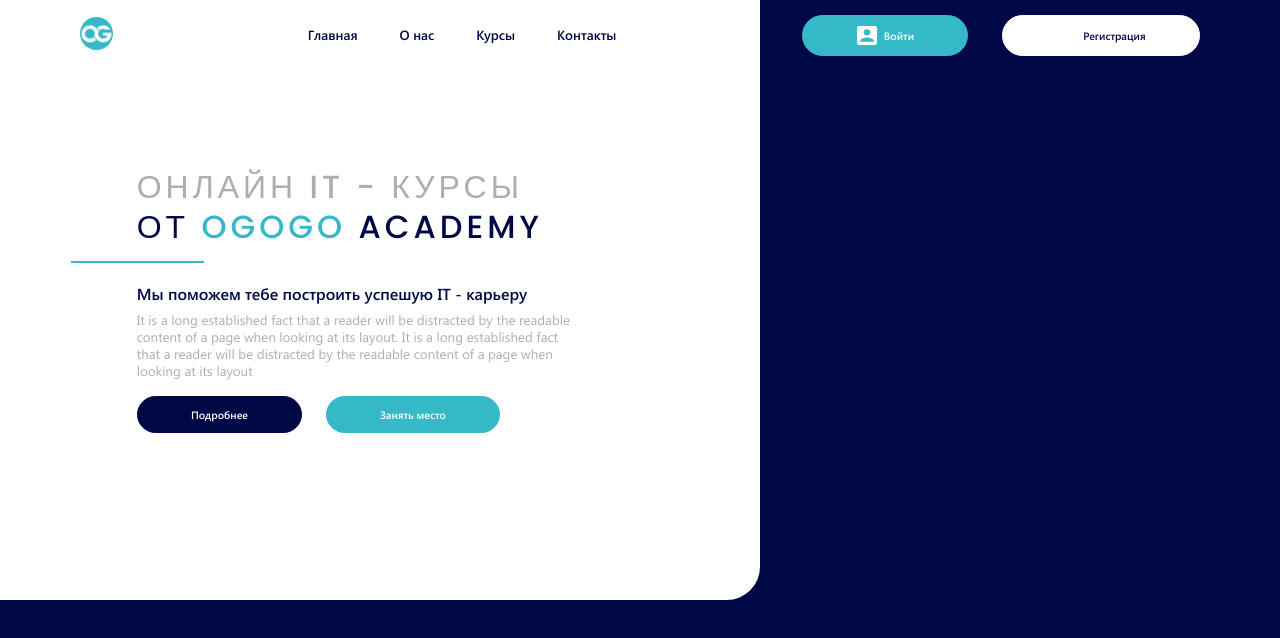
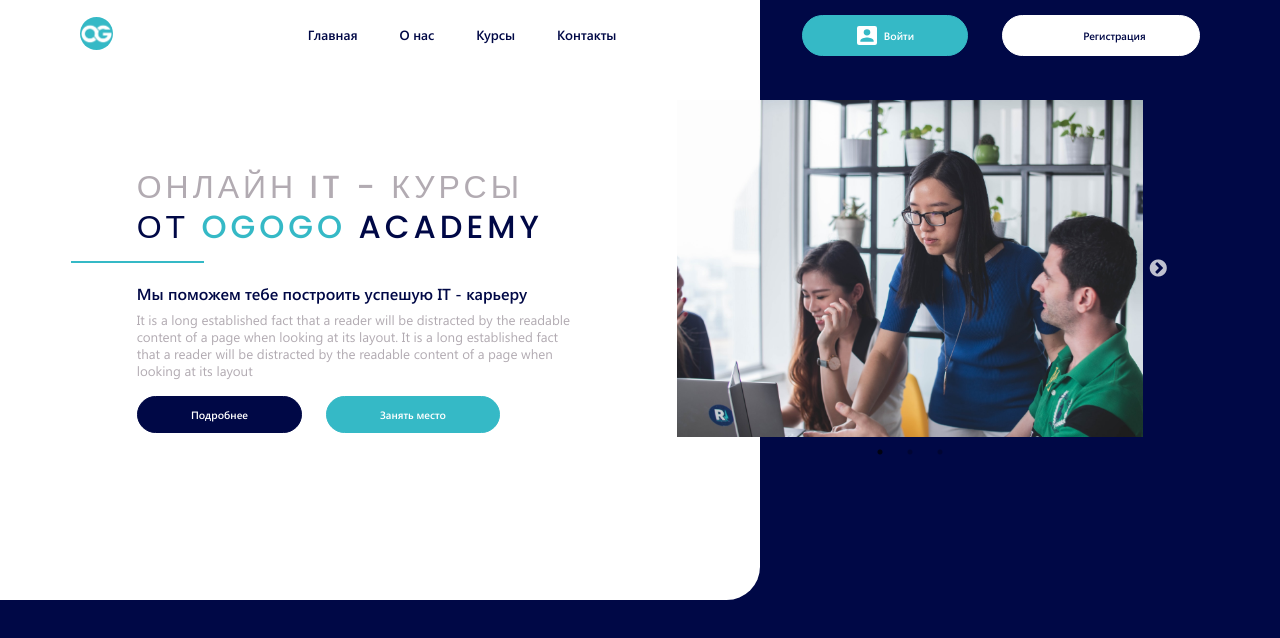
Before and after one commit to Yuzeyzer/ReactJS__Academy--Ogogo, a React (Create React App) app: page / in a window 1280 px wide. Shown: the top 638 px of the page. Built offline with nearby package versions, Linux system fonts and the light colour scheme.

Commit message:
add react-slick slider, some code optimization

```diff
--- a/package.json
+++ b/package.json
@@ -10,7 +10,8 @@
     "react": "^16.13.1",
     "react-dom": "^16.13.1",
     "react-router-dom": "^5.2.0",
-    "react-scripts": "3.4.1"
+    "react-scripts": "3.4.1",
+    "react-slick": "^0.27.10"
   },
   "scripts": {
     "start": "react-scripts start",
--- a/public/index.html
+++ b/public/index.html
@@ -5,9 +5,17 @@
     <!-- <link rel="icon" href="%PUBLIC_URL%/favicon.ico" /> -->
     <meta name="viewport" content="width=device-width, initial-scale=1" />
     <meta name="theme-color" content="#000000" />
-    <meta
-      name="description"
-      content="Web site created using create-react-app"
+    <meta name="description" content="Web site created using create-react-app" />
+    <link
+      rel="stylesheet"
+      type="text/css"
+      charset="UTF-8"
+      href="https://cdnjs.cloudflare.com/ajax/libs/slick-carousel/1.6.0/slick.min.css"
+    />
+    <link
+      rel="stylesheet"
+      type="text/css"
+      href="https://cdnjs.cloudflare.com/ajax/libs/slick-carousel/1.6.0/slick-theme.min.css"
     />
     <!-- <link rel="apple-touch-icon" href="%PUBLIC_URL%/logo192.png" /> -->
     <!--
--- a/src/landing/scss/components/grid/_grid.scss
+++ b/src/landing/scss/components/grid/_grid.scss
@@ -5,3 +5,7 @@
 .flex {
 	display: flex;
 }
+.flex-space-between {
+	display: flex;
+	justify-content: space-between;
+}
--- /dev/null
+++ b/src/landing/scss/sections/hero/_hero-slider.scss
@@ -0,0 +1,16 @@
+.slider {
+	&__item {
+		max-width: 100%;
+		max-height: vw(500);
+		border: none !important;
+		outline: none !important;
+		img {
+			max-width: 100%;
+		}
+	}
+	.slick-slide,
+	.slick-slide.slick-active {
+		border: none !important;
+		outline: none !important;
+	}
+}
--- a/src/landing/scss/sections/hero/_hero.scss
+++ b/src/landing/scss/sections/hero/_hero.scss
@@ -1,9 +1,10 @@
+@import './hero-slider';
 .hero {
 	position: relative;
 	z-index: 1;
 	padding: vw(250) vw(85) 0;
 	&::before {
-		content: '';
+		content: "";
 		position: absolute;
 		left: 0;
 		top: 0;
@@ -25,7 +26,7 @@
 		font-size: vw(48);
 		color: $darkBlue;
 		&::before {
-			content: '';
+			content: "";
 			position: absolute;
 			left: -15%;
 			bottom: -20%;
@@ -51,4 +52,16 @@
 	&__btn {
 		margin-left: vw(35);
 	}
+
+	&__slider {
+		margin-top: vw(-100);
+		max-width: vw(700);
+	}
+	.slider__item {
+		max-width: 100%;
+		max-height: vw(500);
+		img {
+			max-width: 100%;
+		}
+	}
 }
--- /dev/null
+++ b/src/landing/sections/hero/HeroContent.jsx
@@ -0,0 +1,25 @@
+import React from 'react';
+
+function HeroContent() {
+  return (
+    <div className='hero__content'>
+      <h1 className='hero__title'>
+        <span className='gray'>ОНЛАЙН IT - КУРСЫ </span>
+        <br />
+        ОТ <span className='light-blue'>OGOGO</span> ACADEMY
+      </h1>
+      <h5 className='hero__subtitle'>Мы поможем тебе построить успешую IT - карьеру</h5>
+      <p className='hero__description'>
+        It is a long established fact that a reader will be distracted by the readable content of a
+        page when looking at its layout. It is a long established fact that a reader will be
+        distracted by the readable content of a page when looking at its layout
+      </p>
+      <div className='hero__btns flex'>
+        <button className='btn btn-dark-blue'>Подробнее</button>
+        <button className='btn btn-light-blue hero__btn'>Занять место</button>
+      </div>
+    </div>
+  );
+}
+
+export default HeroContent;
--- /dev/null
+++ b/src/landing/sections/hero/Slider.jsx
@@ -0,0 +1,26 @@
+import React from 'react';
+import Slider from 'react-slick';
+
+import sliderIMG from '../../assets/png/img-1.png';
+
+function HeroSlider() {
+  const settings = {
+    dots: true,
+    infinite: true,
+    slidesToShow: 1,
+    slidesToScroll: 1,
+  };
+  return (
+    <Slider {...settings} className='hero__slider slider'>
+      <div className='slider__item'>
+        <img src={sliderIMG} alt='' />
+      </div>
+      <div className='slider__item'>dasdas</div>
+      <div className='slider__item'>
+        <img src={sliderIMG} alt='' />
+      </div>
+    </Slider>
+  );
+}
+
+export default HeroSlider;
--- /dev/null
+++ b/src/landing/sections/hero/index.js
@@ -0,0 +1,16 @@
+import React from 'react';
+import HeroContent from './HeroContent';
+import HeroSlider from './Slider';
+
+function Hero() {
+  return (
+    <section className='hero'>
+      <div className='container flex-space-between'>
+        <HeroContent />
+        <HeroSlider />
+      </div>
+    </section>
+  );
+}
+
+export default Hero;
--- a/src/landing/sections/hero/index.jsx
+++ /dev/null
@@ -1,34 +0,0 @@
-import React from 'react';
-
-function Hero() {
-  return (
-    <section className='hero'>
-      <div className='container flex'>
-        <div className='hero__content'>
-          <h1 className='hero__title'>
-            <span className='gray'>ОНЛАЙН IT - КУРСЫ </span>
-            <br />
-            ОТ <span className='light-blue'>OGOGO</span> ACADEMY
-          </h1>
-          <h5 className='hero__subtitle'>Мы поможем тебе построить успешую IT - карьеру</h5>
-          <p className='hero__description'>
-            It is a long established fact that a reader will be distracted by the readable content
-            of a page when looking at its layout. It is a long established fact that a reader will
-            be distracted by the readable content of a page when looking at its layout
-          </p>
-          <div className='hero__btns flex'>
-            <button className='btn btn-dark-blue'>Подробнее</button>
-            <button className='btn btn-light-blue hero__btn'>Занять место</button>
-          </div>
-        </div>
-        <div className="hero__slider slider">
-          <div className="slider__item">
-            <img src="" alt=""/>
-          </div>
-        </div>
-      </div>
-    </section>
-  );
-}
-
-export default Hero;
```
Also changed, not shown: src/landing/assets/png/img-1.png (added), 1 other file (tests, documents, lock files or other folders).
